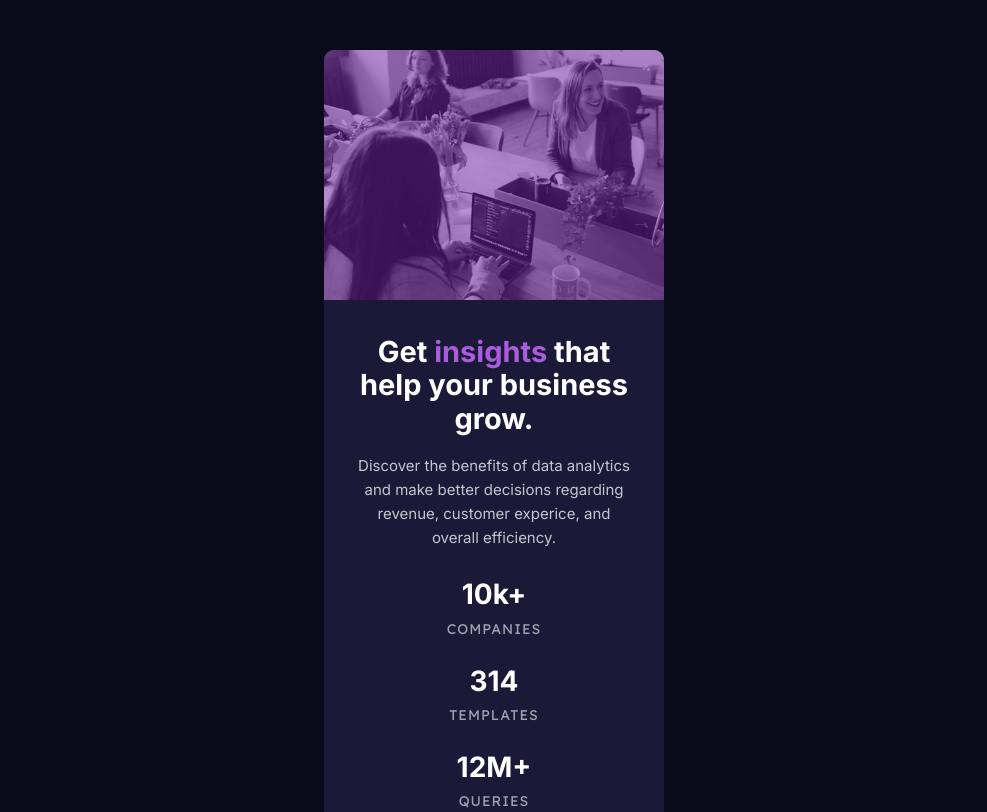
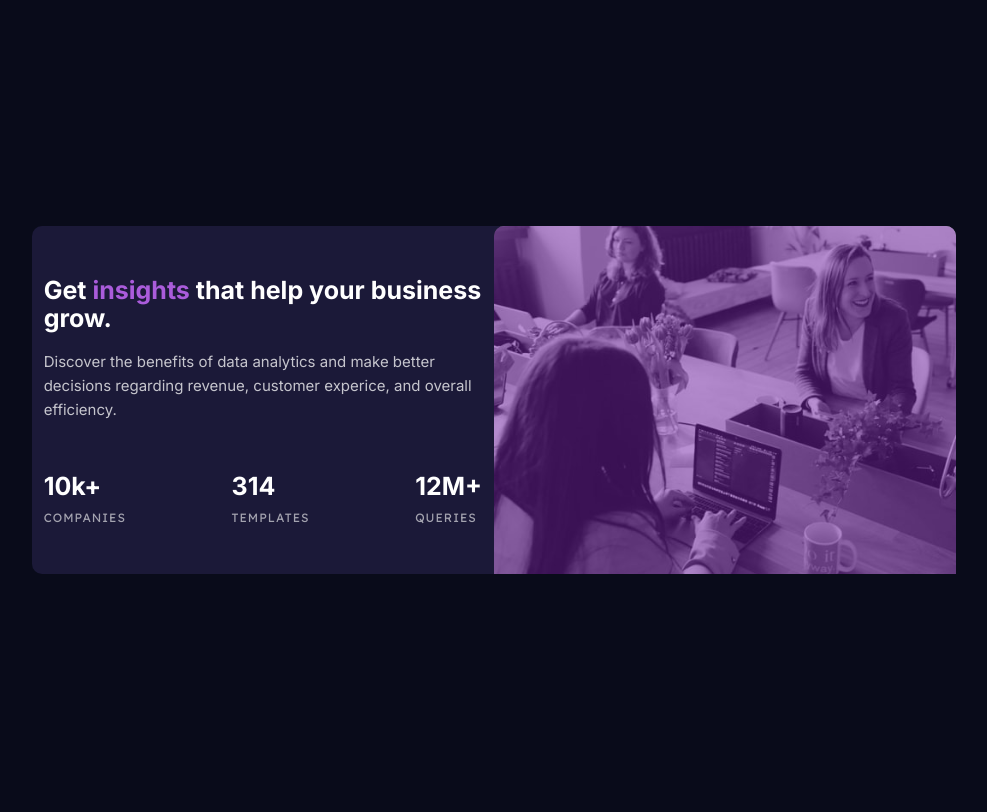
Before and after one commit to SergioCzP/Stats-preview-card-component, a plain HTML site: page index.html in a window 1280 px wide. Shown: the top 812 px of the page, without its empty margins (146-1133 px from the left). Drawn offline with Linux system fonts and the light colour scheme.

Commit message:
responsive 768

```diff
--- a/styles/style.css
+++ b/styles/style.css
@@ -41,6 +41,14 @@ img {
   justify-content: center;
   padding: 5rem 2rem;
   background-color: var(--darkBlue);
+  max-width: 144rem;
+}
+
+@media (min-width: 768px) {
+  .fill {
+    margin: 0 auto;
+    height: 100vh;
+  }
 }
 
 .card {
@@ -57,10 +65,25 @@ img {
   border-radius: 1rem;
 }
 
+@media (min-width: 768px) {
+  .card {
+    flex-direction: row-reverse;
+    max-width: 90%;
+  }
+}
+
 .card__images {
   position: relative;
   max-width: 34rem;
   height: 25rem;
+}
+
+@media (min-width: 768px) {
+  .card__images {
+    max-width: 100%;
+    width: 50%;
+    height: auto;
+  }
 }
 
 .card__img {
@@ -97,11 +120,27 @@ img {
   align-items: center;
 }
 
+@media (min-width: 768px) {
+  .card__content {
+    align-items: unset;
+    margin: 0 auto;
+    padding: 5rem 1.2rem;
+    width: 50%;
+  }
+}
+
 .card__title {
   text-align: center;
   color: var(--white);
   font-size: 2.9rem;
   margin-top: 0;
+}
+
+@media (min-width: 768px) {
+  .card__title {
+    text-align: left;
+    font-size: 2.5rem;
+  }
 }
 
 .card__title--purple {
@@ -115,10 +154,23 @@ img {
   color: var(--transparentWhiteMain);
 }
 
+@media (min-width: 768px) {
+  .card__paragraph {
+    text-align: left;
+  }
+}
+
 .info {
   display: flex;
   flex-direction: column;
   align-items: center;
+}
+
+@media (min-width: 768px) {
+  .info {
+    flex-direction: row;
+    justify-content: space-between;
+  }
 }
 
 .info__description {
@@ -127,11 +179,24 @@ img {
   align-items: center;
 }
 
+@media (min-width: 768px) {
+  .info__description {
+    align-items: flex-start;
+  }
+}
+
 .info__number {
   color: var(--white);
   font-weight: 700;
   font-size: 2.8rem;
   margin-bottom: 0;
+}
+
+@media (min-width: 768px) {
+  .info__number {
+    font-size: 2.5rem;
+    margin-top: 5rem;
+  }
 }
 
 .info__sector {
@@ -142,9 +207,17 @@ img {
   color: var(--transparentWhiteStat);
 }
 
+@media (min-width: 768px) {
+  .info__sector {
+    font-size: 1.2rem;
+  }
+}
+
 footer {
   padding: 2.5rem 0;
   background-color: var(--darkBlue);
+  max-width: 144rem;
+  margin: 0 auto;
 }
 
 .attribution {
```
